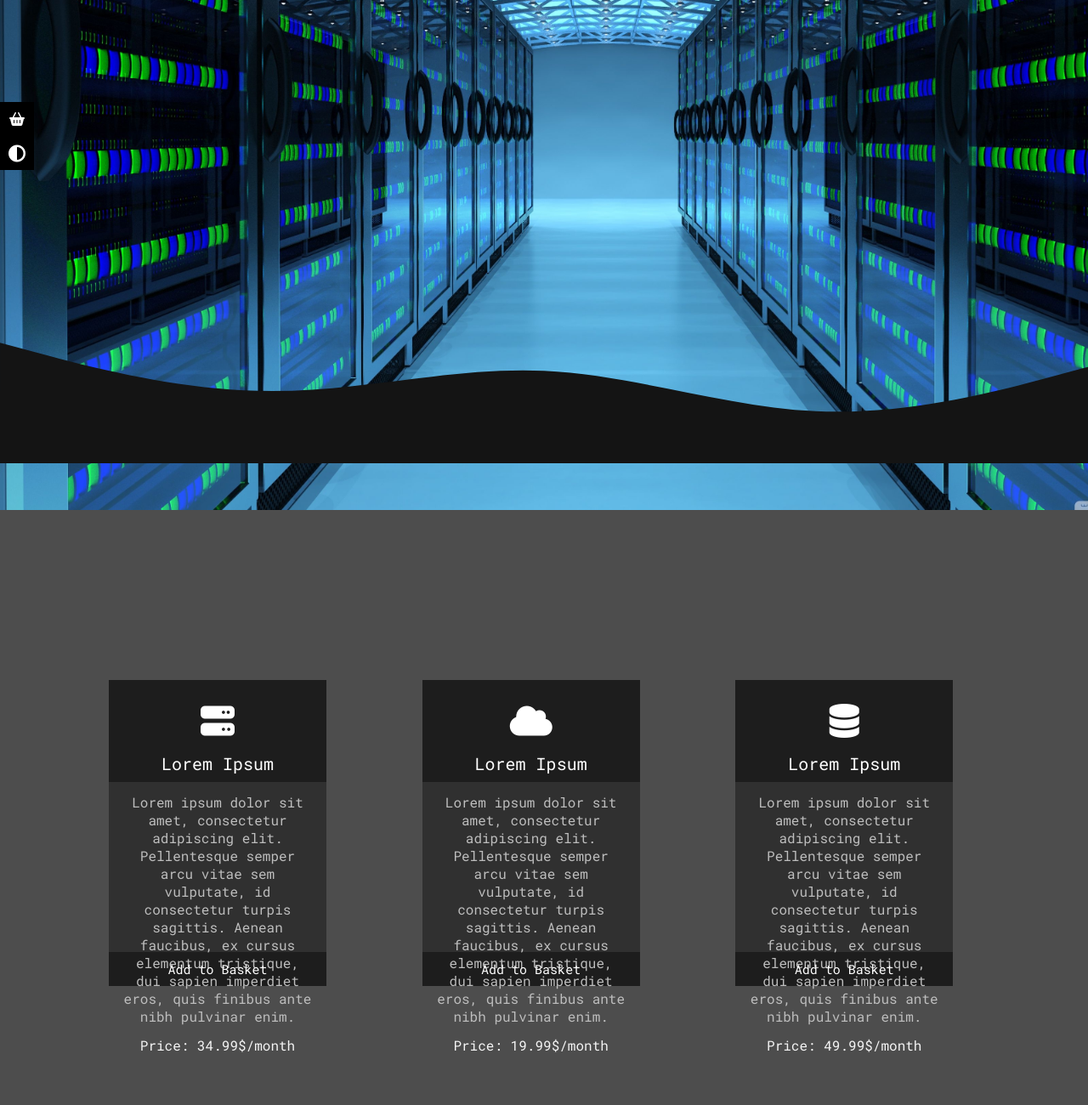
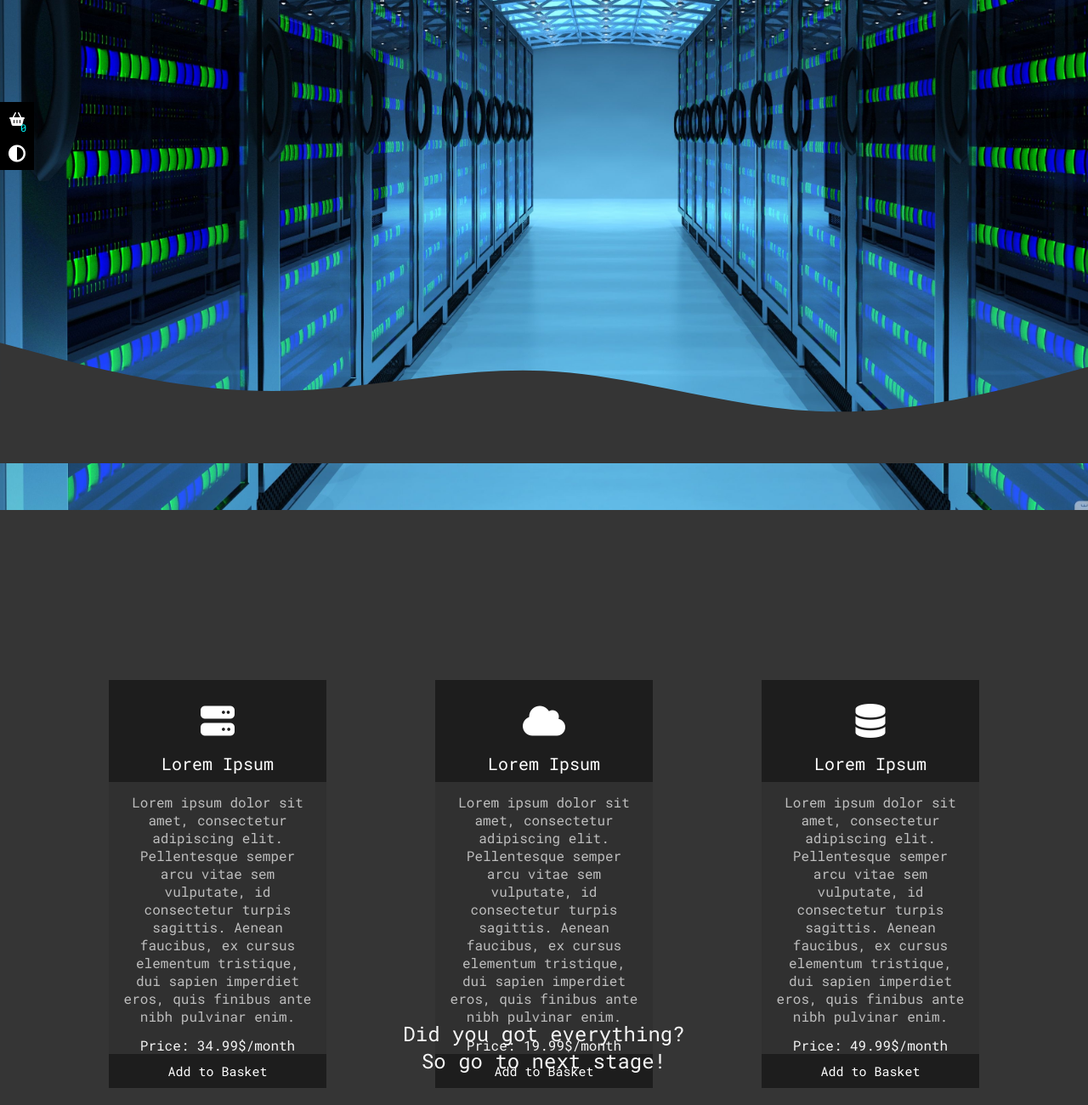
Before and after one commit to varev-dev/Hosting, a plain HTML site: page store.html in a window 1280 px wide. Shown: the part 200-1500 px from the top of the page at 85% size. Drawn offline with Linux system fonts and the light colour scheme.

Commit message:
working store count & cookie
oj byczku rozjebałem kompletnie

```diff
--- a/css/nav.css
+++ b/css/nav.css
@@ -87,8 +87,13 @@ nav#vrvSettings div#vrvBasket a{
     color: white;
 }
 
-nav#vrvSettings div#vrvBasket p{
-    color: white;
+nav#vrvSettings div#vrvBasket a p{
+    position: absolute;
+    top: 10px;
+    left: 24px;
+    color: rgb(0, 255, 255);
+    font-size: 12px;
+    transition: .1s;
 }
 nav#vrvSettings button {
     width: 40px;
--- a/css/sections.css
+++ b/css/sections.css
@@ -1,8 +1,10 @@
 section {
     width: 80%;
-    min-height: 50vh;
-    background-color: #4d4d4d;
-    padding: 25vh 10% 25vh 10%;
+    min-height: 75vh;
+    background-color: #353535;
+    padding: 25vh 10% 0 10%;
+    border-bottom: 1px solid black;
+    text-align: center;
 }
 
 section#vrvStoreAdd div#vrvOff {
@@ -12,7 +14,7 @@ section#vrvStoreAdd div#vrvOff {
 }
 
 section#vrvStoreAdd div.sec {
-    margin-left: 11%;
+    margin-left: 12.5%;
 }
 
 section#vrvStoreAdd div#vrvOff div#vrvTO {
@@ -25,7 +27,7 @@ section#vrvStoreAdd div#vrvOff div#vrvTO {
 
 section#vrvStoreAdd div#vrvOff div#vrvBO {
     width: 100%;
-    height: 30vh;
+    min-height: 30vh;
 }
 
 section#vrvStoreAdd div#vrvOff div#vrvTO i {
@@ -39,7 +41,7 @@ section#vrvStoreAdd div#vrvOff div#vrvTO i p{
 
 section#vrvStoreAdd div#vrvOff div#vrvBO div#vrvAboutItem {
     width: 100%;
-    height: 25vh;
+    min-height: 25vh;
     background-color: #303030;
     text-align: center;
 }
@@ -73,3 +75,13 @@ section#vrvStoreAdd div#vrvOff div#vrvBO div#vrvAddToStore button:hover {
     background-color: #0a0a0ad0;
     color: rgb(0, 255, 255);
 }
+section div#vrvComment {
+    width: 100%;
+    height: 25vh;
+}
+section#vrvStoreAdd div#vrvComment h1 {
+    clear: both;
+    text-align: center;
+    left: 10px;
+    color: whitesmoke;
+}
--- a/js/storeSys.js
+++ b/js/storeSys.js
@@ -1,41 +1,57 @@
 var vrvCountVPS = 0;
+vrvCountVPS = parseInt(localStorage.getItem('VPS'), 10);
+if(localStorage.getItem('VPS') == null){
+    vrvCountVPS = 0;
+}
+
 var vrvCountCloud = 0;
+vrvCountCloud = parseInt(localStorage.getItem('Cloud'), 10);
+if(localStorage.getItem('Cloud') == null){
+    vrvCountCloud = 0;
+}
+
 var vrvCountDB = 0;
+vrvCountDB = parseInt(localStorage.getItem('DB'), 10);
+if(localStorage.getItem('Cloud') == null){
+    vrvCountDB = 0;
+}
+
 var vrvItems = 0;
+vrvItems = parseInt(localStorage.getItem('Total'), 10);
+if(localStorage.getItem('Total') == null){
+    vrvItems = 0;
+}
+document.getElementById('vrvCountItems').innerHTML = vrvItems;
 
 function vrvVPSAddIntoBasket() {
     vrvItems += 1;
     vrvCountVPS += 1;
-    console.log(vrvCountVPS);
-
     localStorage.setItem('VPS', vrvCountVPS);
+    vrvCountVPS = parseInt(localStorage.getItem('VPS'), 10);
+    vrvTotalItems();
     console.log(localStorage);
-
-    vrvCountItems();
 }
 
 function vrvCloudAddIntoBasket() {
     vrvItems += 1;
     vrvCountCloud += 1;
-    console.log(vrvCountCloud);
-
     localStorage.setItem('Cloud', vrvCountCloud);
+    vrvCountCloud = parseInt(localStorage.getItem('Cloud'), 10);
+    vrvTotalItems();
     console.log(localStorage);
-
-    vrvCountItems();
 }
 
 function vrvDBAddIntoBasket() {
     vrvItems += 1;
     vrvCountDB += 1;
-    console.log(vrvCountDB);
-
     localStorage.setItem('DB', vrvCountDB);
+    vrvCountDB = parseInt(localStorage.getItem('DB'), 10);
+    vrvTotalItems();
     console.log(localStorage);
-
-    vrvCountItems();
 }
 
-function vrvCountItems() {
-    console.log(vrvItems);
+function vrvTotalItems() {
+    localStorage.setItem('Total', vrvItems);
+    vrvItems = parseInt(localStorage.getItem('Total'), 10);
+    document.getElementById('vrvCountItems').innerHTML = vrvItems;
 }
--- a/store.html
+++ b/store.html
@@ -49,7 +49,7 @@ minimum-scale=1.0, maximum-scale=1.0, user-scalable=no">
 
             </div>
             <svg xmlns="http://www.w3.org/2000/svg" viewBox="0 0 1440 320">
-                <path fill="#141414" fill-opacity="1" d="M0,160L60,176C120,192,240,224,360,224C480,224,600,192,720,197.3C840,203,960,245,1080,250.7C1200,256,1320,224,1380,208L1440,192L1440,320L1380,320C1320,320,1200,320,1080,320C960,320,840,320,720,320C600,320,480,320,360,320C240,320,120,320,60,320L0,320Z"></path>
+                <path fill="#353535" fill-opacity="1" d="M0,160L60,176C120,192,240,224,360,224C480,224,600,192,720,197.3C840,203,960,245,1080,250.7C1200,256,1320,224,1380,208L1440,192L1440,320L1380,320C1320,320,1200,320,1080,320C960,320,840,320,720,320C600,320,480,320,360,320C240,320,120,320,60,320L0,320Z"></path>
             </svg>
         </header>
         <section id="vrvStoreAdd">
@@ -95,6 +95,12 @@ minimum-scale=1.0, maximum-scale=1.0, user-scalable=no">
                     </div>
                 </div>
             </div>
+            <div id="vrvComment"><h1>Did you got everything?</br>So go to next stage!</h1></div>
+        </section>
+        <section id="vrvStoreBasket">
+            <div id="vrvBasketPreview">
+
+            </div>
         </section>
         <script src="https://kit.fontawesome.com/2bb3cc1193.js" crossorigin="anonymous"></script>
         <script src="js/theme.js" async defer></script>
```
Also changed, not shown: index.html (+2 -0 lines).
